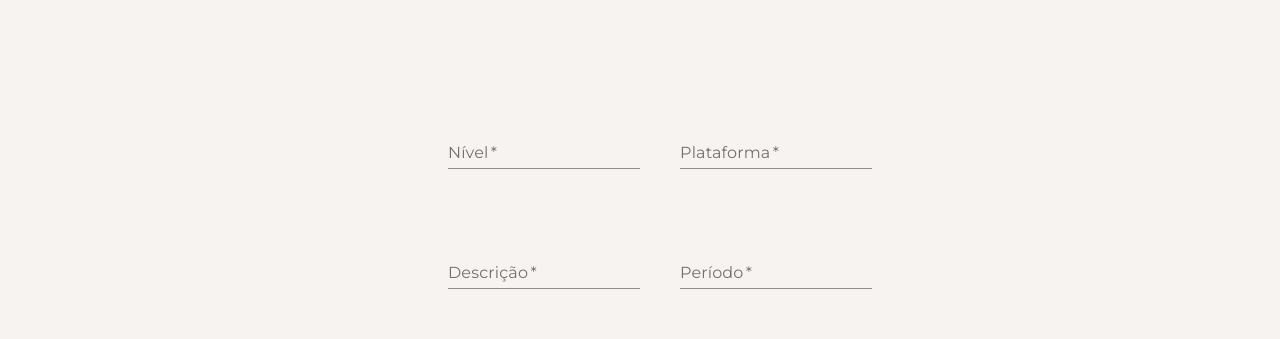
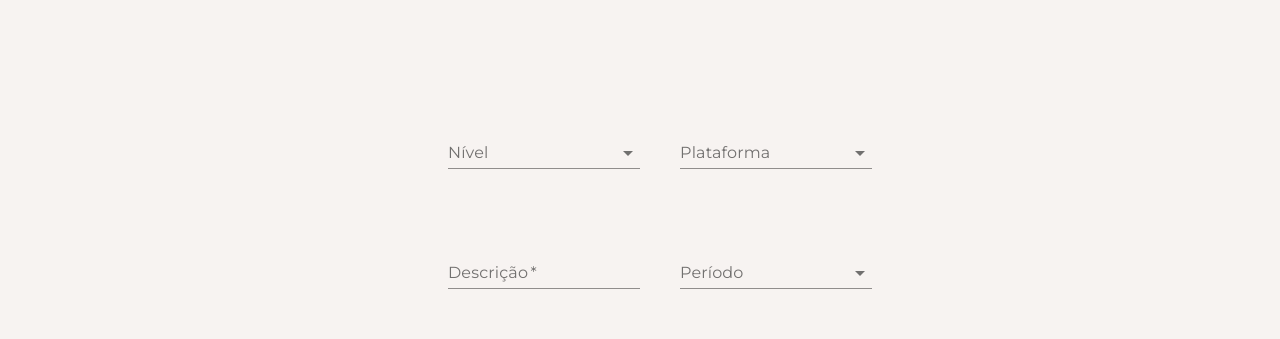
Before and after one commit to sasle/LinkNLearn, a React (Create React App) app in the folder LinkNLearn/: page /cadastrar-curso in a window 1280 px wide. Shown: the part 780-1119 px from the top of the page. Built offline with nearby package versions, Linux system fonts and the light colour scheme; no server answers; sample sign-in values are in the browser's storage.

Commit message:
replacing textfield inputs to selectboxes on cadastrar curso page

```diff
--- a/LinkNLearn/src/pages/CadastrarCurso/index.js
+++ b/LinkNLearn/src/pages/CadastrarCurso/index.js
@@ -2,7 +2,7 @@ import React, { useCallback, useEffect, useState } from 'react';
 import { Container, Section } from './style.js';
 import Footer from '../../components/Footer';
 import Header from '../../components/Header';
-import { Button, Dialog, DialogContent, DialogTitle, Grid, InputLabel, MenuItem, Select, Snackbar, TextField } from '@material-ui/core';
+import { Button, Dialog, DialogContent, DialogTitle, FormControl, Grid, InputLabel, MenuItem, Select, Snackbar, TextField } from '@material-ui/core';
 
 import { Link, useHistory } from 'react-router-dom';
 import Placeholder from '../../assets/images/placeholder.jpg';
@@ -151,6 +151,7 @@ function CadastrarCurso() {
                       setStartDate(newValue);
                     }}
                     renderInput={(params) => <TextField {...params} />}
+                    minDate={new Date()}
                   />
                 </LocalizationProvider>
               </Grid>
@@ -171,10 +172,35 @@ function CadastrarCurso() {
             </Grid>
             <Grid container spacing={5} className="grid">
               <Grid item>
-                <TextField label="Nível" required onChange={e => setLevel(e.target.value)} />
+                <FormControl>
+                  <InputLabel>Nível</InputLabel>
+                  <Select
+                    native
+                    value={level}
+                    onChange={e => setLevel(e.target.value)}
+                  >
+                    <option aria-label="None" value="" />
+                    <option value="Iniciante">Iniciante</option>
+                    <option value="Intermediário">Intermediário</option>
+                    <option value="Avançado">Avançado</option>
+                  </Select>
+                </FormControl>
               </Grid>
               <Grid item>
-                <TextField label="Plataforma" required onChange={e => setPlatform(e.target.value)} />
+                <FormControl>
+                  <InputLabel>Plataforma</InputLabel>
+                  <Select
+                    native
+                    value={platform}
+                    onChange={e => setPlatform(e.target.value)}
+                  >
+                    <option aria-label="None" value="" />
+                    <option value="Zoom">Zoom</option>
+                    <option value="Teams">Teams</option>
+                    <option value="Google Meet">Google Meet</option>
+                    <option value="Discord">Discord</option>
+                  </Select>
+                </FormControl>
               </Grid>
             </Grid>
             <Grid container spacing={5} className="grid">
@@ -182,7 +208,19 @@ function CadastrarCurso() {
                 <TextField label="Descrição" required onChange={e => setDescription(e.target.value)} />
               </Grid>
               <Grid item>
-                <TextField label="Período" required onChange={e => setPeriod(e.target.value)} />
+                <FormControl>
+                  <InputLabel>Período</InputLabel>
+                  <Select
+                    native
+                    value={period}
+                    onChange={e => setPeriod(e.target.value)}
+                  >
+                    <option aria-label="None" value="" />
+                    <option value="Matutino">Matutino</option>
+                    <option value="Vespertino">Vespertino</option>
+                    <option value="Noturno">Noturno</option>
+                  </Select>
+                </FormControl>
               </Grid>
             </Grid>
             <Grid container spacing={5} className="grid">
```
